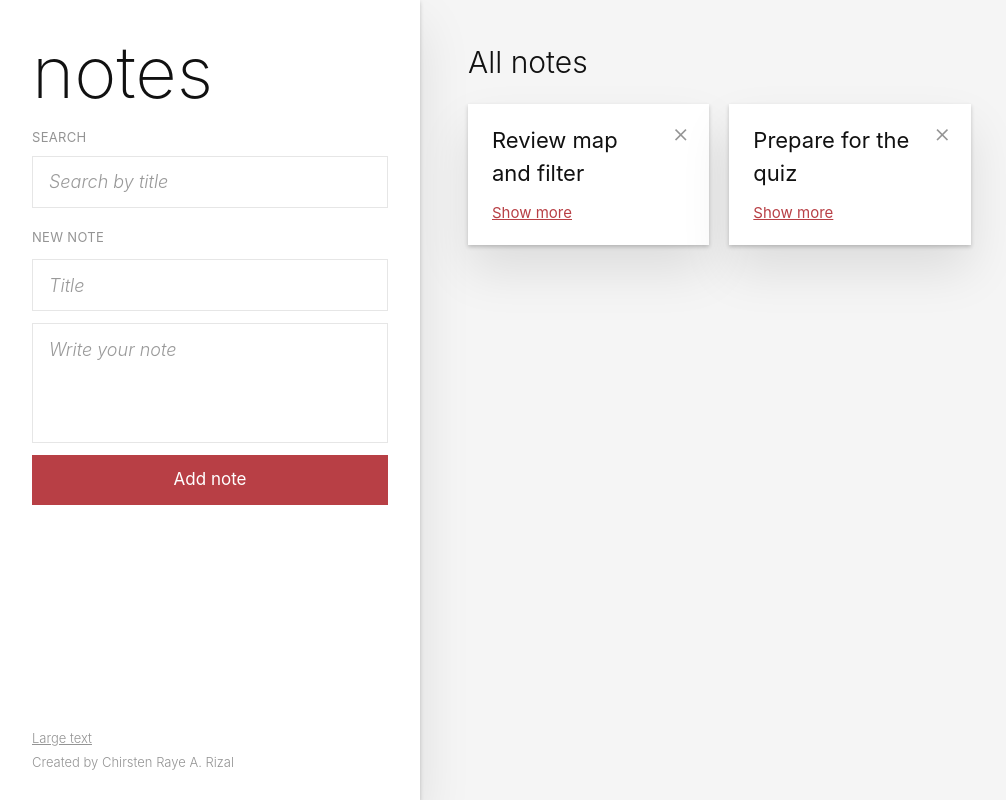
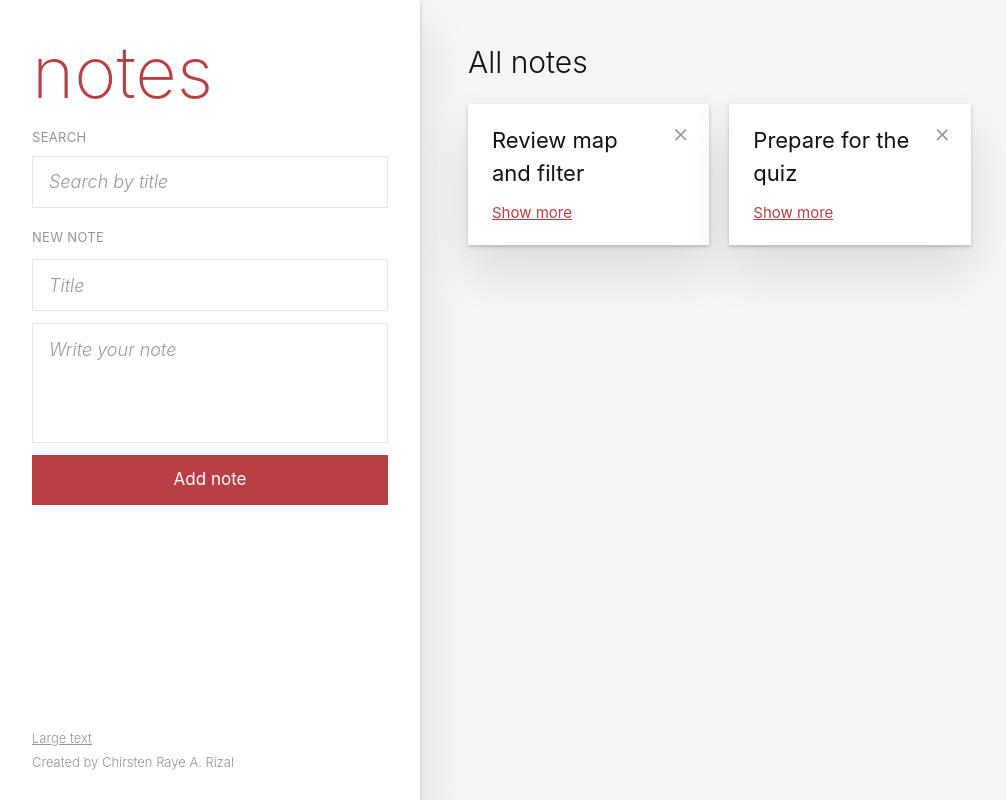
Before and after one commit to raye-hue/csit340g7-notes, a React (Vite) app: page / in a window 1280 px wide. Shown: the whole page, without its empty margins (0-1006 px from the left). Built offline with nearby package versions, Linux system fonts and the light colour scheme.

Commit message:
chore: ignore env files

```diff
--- a/src/components/Notes.jsx
+++ b/src/components/Notes.jsx
@@ -66,7 +66,7 @@ function Notes() {
   return (
     <div className="grid min-h-screen grid-cols-[420px_1fr]">
       <aside className="sticky top-0 flex h-screen flex-col gap-5 bg-white px-8 py-9 shadow-[0_2px_4px_0_rgba(0,0,0,0.2),0_25px_50px_0_rgba(0,0,0,0.1)]">
-        <h1 className="text-[72px] leading-none font-extralight text-[#b83f45">
+        <h1 className="text-[72px] leading-none font-extralight text-[#b83f45]">
           notes
         </h1>
 
```
Also changed, not shown: 1 other file (tests, documents, lock files or other folders).
